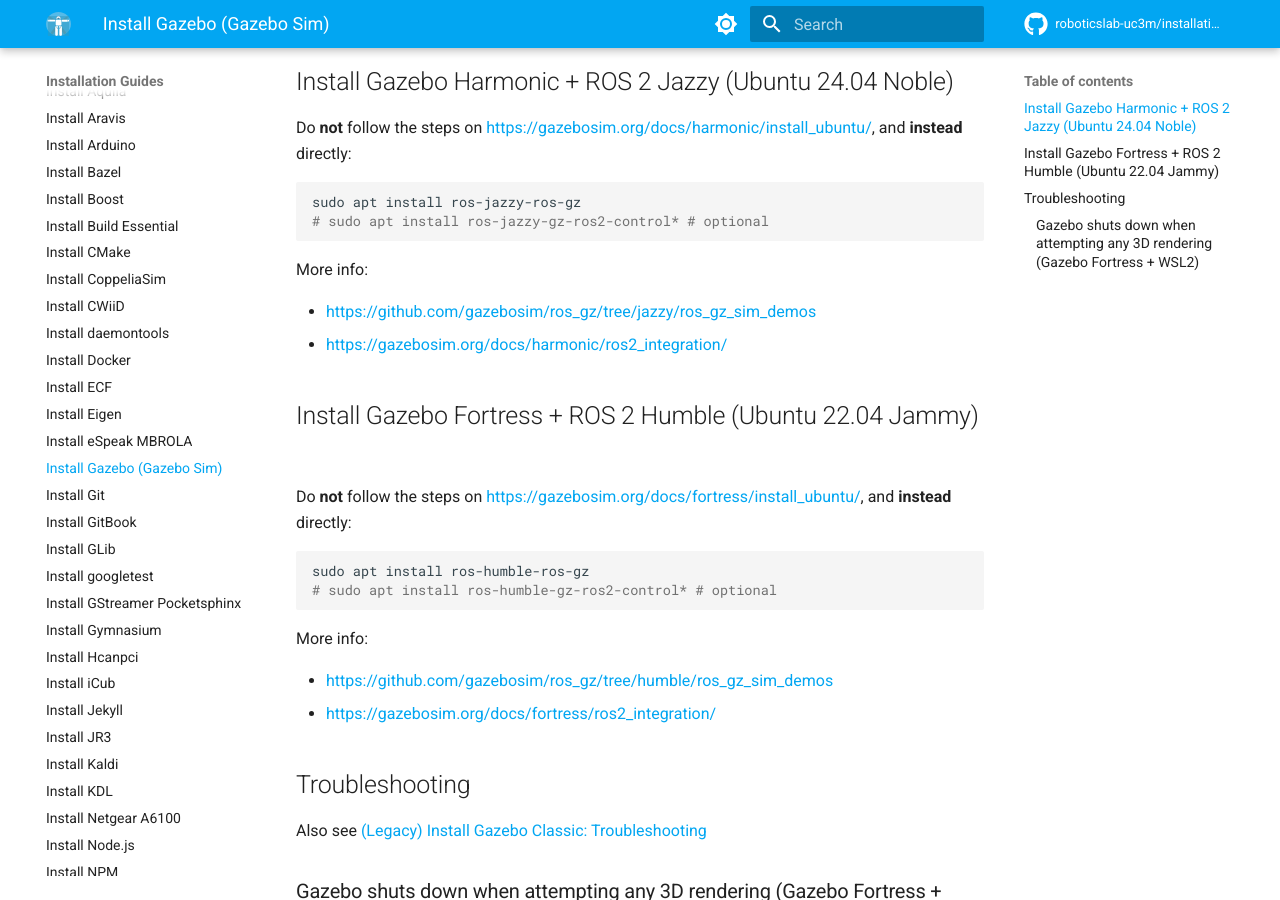
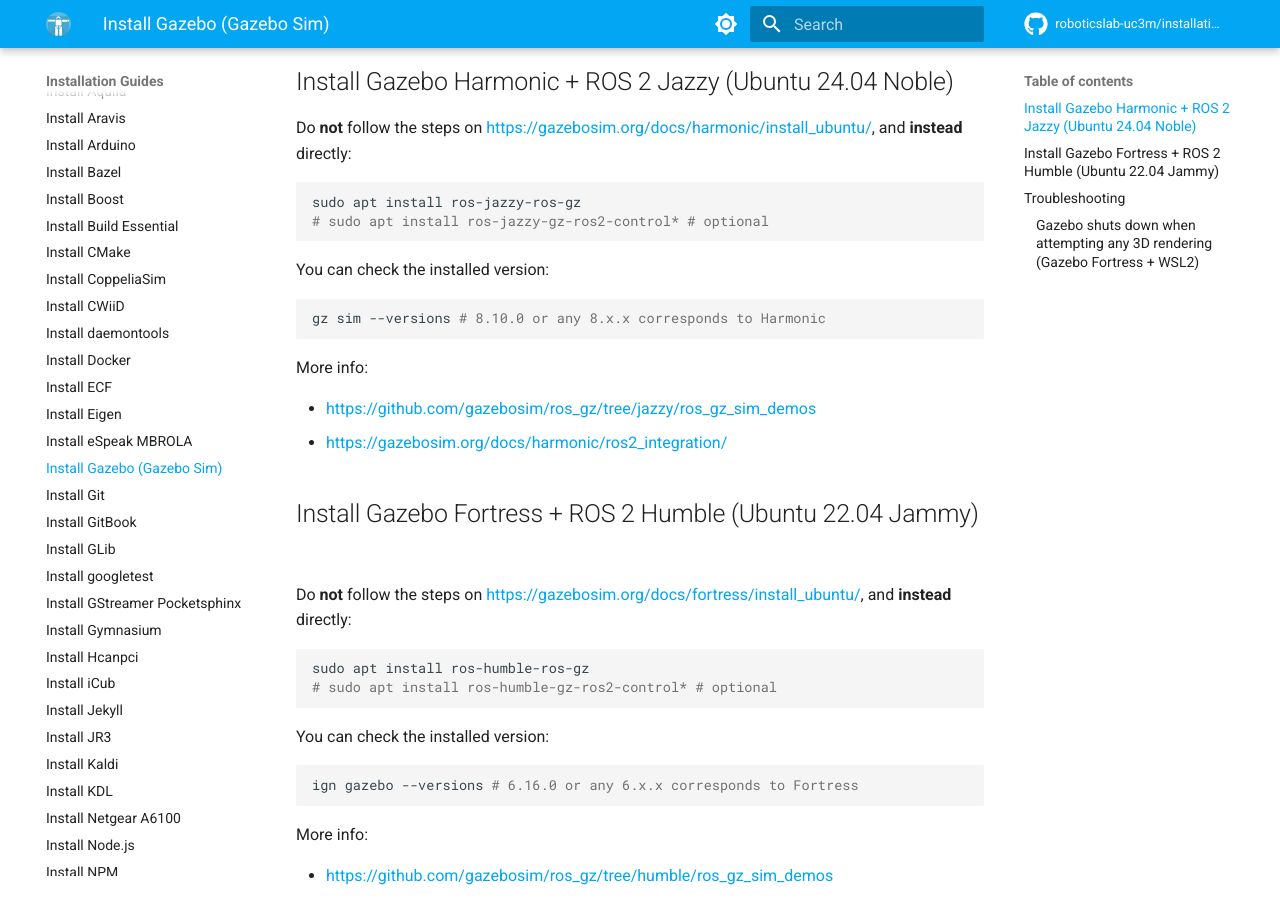
Before and after one commit to roboticslab-uc3m/installation-guides, an MkDocs documentation site: the page built from docs/install-gazebo.md, in a window 1280 px wide and 900 px high, scrolled down 282 px. Built offline with MkDocs 1.6.1 and Material for MkDocs 9.7.7, drawn with Linux system fonts in a browser that asks for light colours; comment, search, counter and statistics services are not loaded.

Commit message:
gazebo add version display

````diff
--- a/docs/install-gazebo.md
+++ b/docs/install-gazebo.md
@@ -14,6 +14,12 @@
 # sudo apt install ros-jazzy-gz-ros2-control* # optional
 ```
 
+You can check the installed version:
+
+```bash
+gz sim --versions # 8.10.0 or any 8.x.x corresponds to Harmonic
+```
+
 More info:
 
 - <https://github.com/gazebosim/ros_gz/tree/jazzy/ros_gz_sim_demos>
@@ -26,6 +32,12 @@
 ```bash
 sudo apt install ros-humble-ros-gz
 # sudo apt install ros-humble-gz-ros2-control* # optional
+```
+
+You can check the installed version:
+
+```bash
+ign gazebo --versions # 6.16.0 or any 6.x.x corresponds to Fortress
 ```
 
 More info:
````
